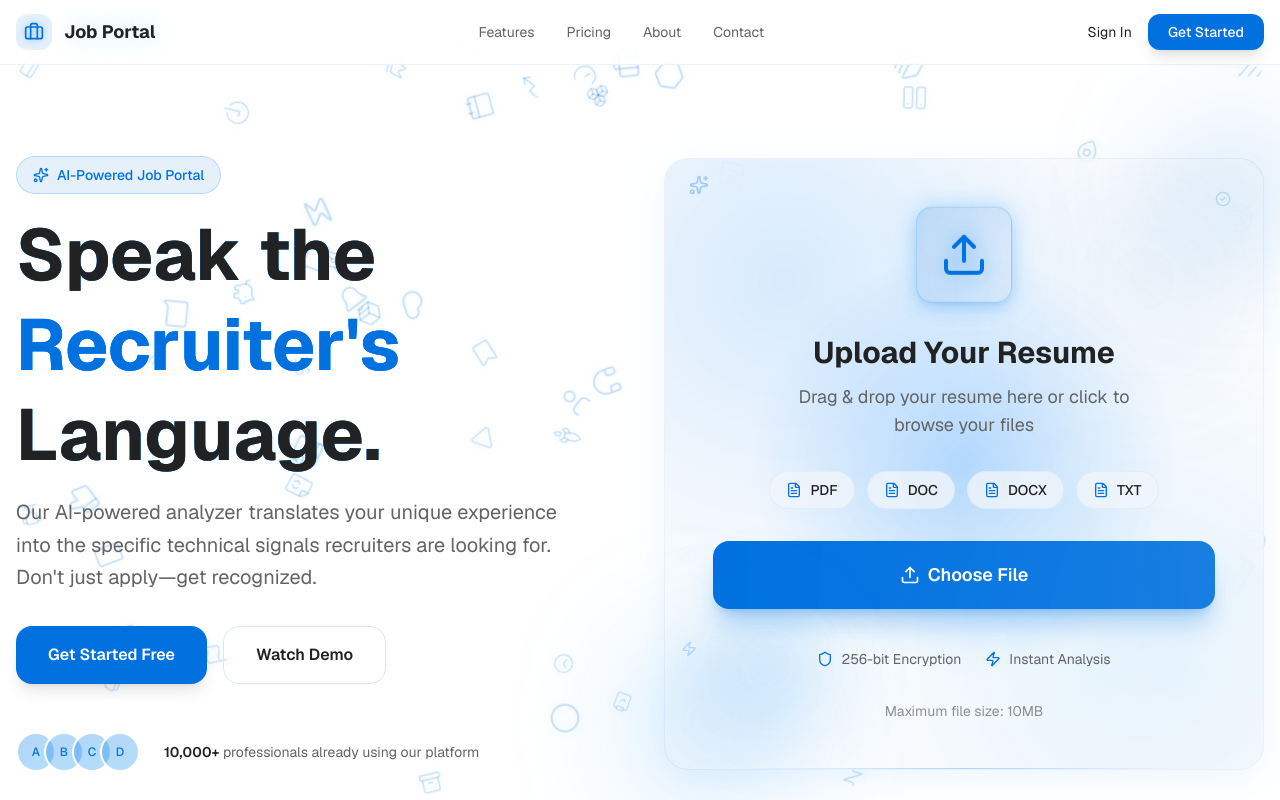
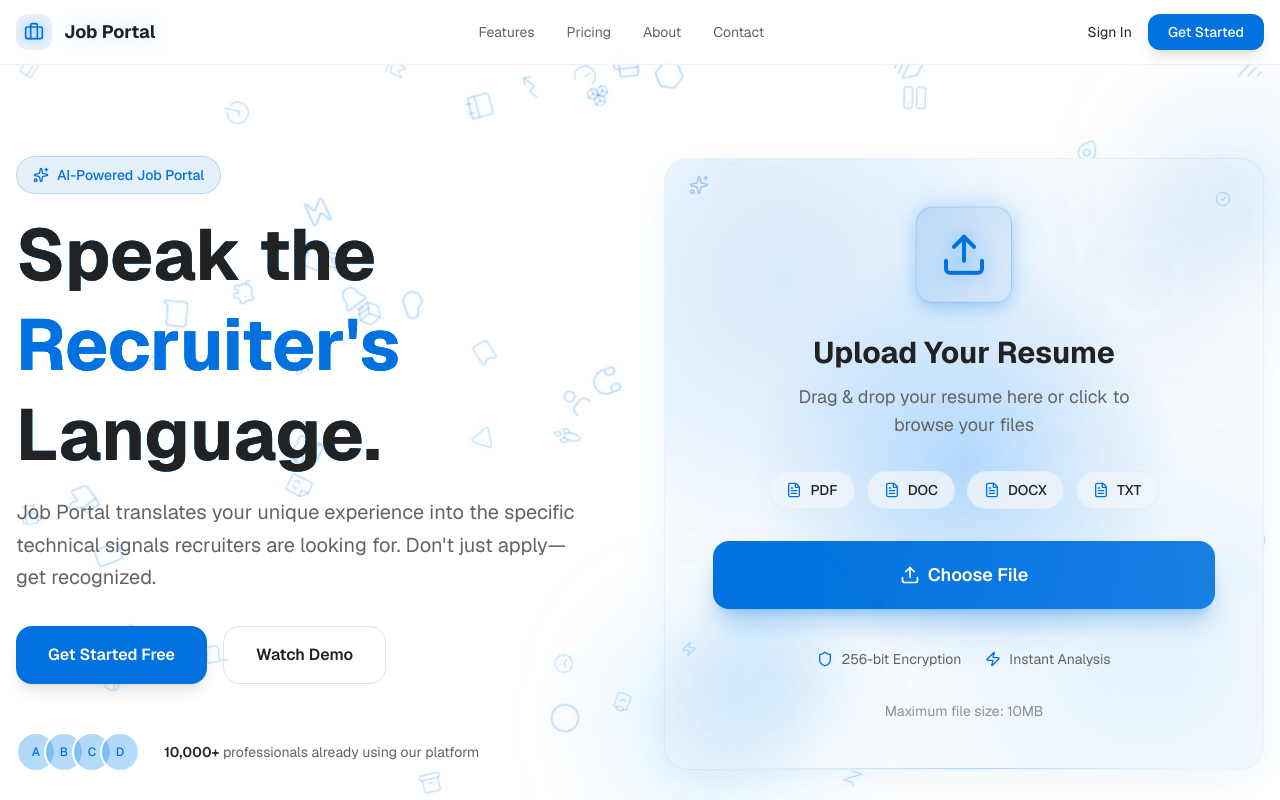
Before and after one commit to 2k25cse2513619-sketch/v0-job-portal-landing-page, a Next.js app: page / in a window 1280 px wide. Shown: the top 800 px of the page. Built offline with nearby package versions, Linux system fonts and the light colour scheme.

Commit message:
feat: update branding to "Job Portal"\n\nChange "AI-powered analyzer" to "Job Portal" in layout metadata and hero section.

```diff
--- a/app/layout.tsx
+++ b/app/layout.tsx
@@ -8,7 +8,7 @@ const _geistMono = Geist_Mono({ subsets: ["latin"] });
 
 export const metadata: Metadata = {
   title: 'Job Portal | Speak the Recruiter\'s Language',
-  description: 'Our AI-powered analyzer translates your unique experience into the specific technical signals recruiters are looking for.',
+  description: 'Job Portal translates your unique experience into the specific technical signals recruiters are looking for. Find your dream job today.',
   generator: 'v0.app',
   icons: {
     icon: [
--- a/components/hero-section.tsx
+++ b/components/hero-section.tsx
@@ -40,7 +40,7 @@ export function HeroSection() {
             </GlowHeading>
 
             <p className="text-lg md:text-xl text-muted-foreground max-w-xl leading-relaxed text-pretty">
-              Our AI-powered analyzer translates your unique experience into the
+              Job Portal translates your unique experience into the
               specific technical signals recruiters are looking for. Don&apos;t
               just apply—get recognized.
             </p>
```
